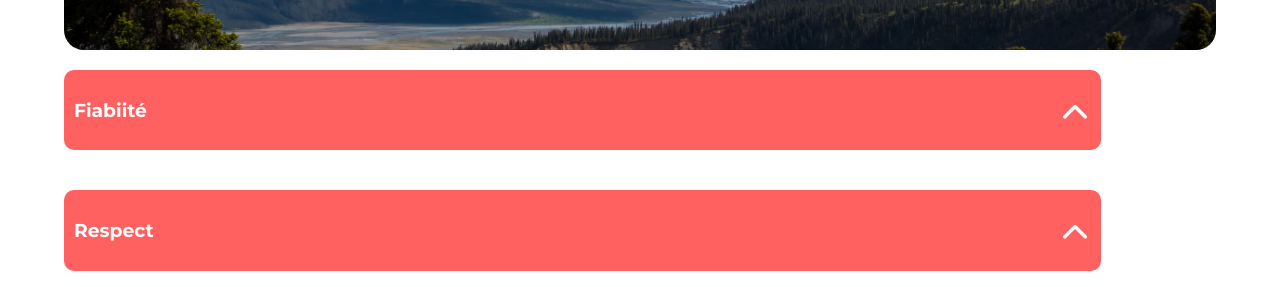
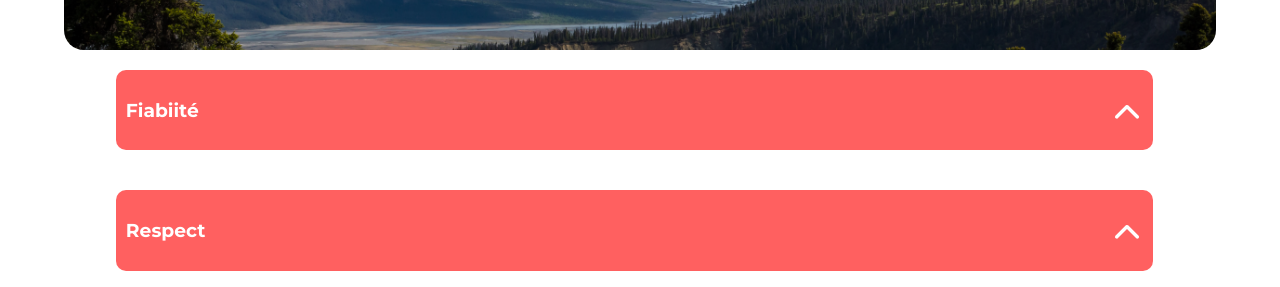
Before and after one commit to GuillaumeDon/kasa, a React (Create React App) app: page /about in a window 1280 px wide. Shown: the part 513-800 px from the top of the page. Built offline with nearby package versions, Linux system fonts and the light colour scheme.

Commit message:
finaisation du about

```diff
--- a/src/pages/About/_about.scss
+++ b/src/pages/About/_about.scss
@@ -16,9 +16,19 @@
   &-header{
     display: flex;
     align-items: center;
-    width: 100%;
+    width: 90%;
+    position: relative;
+    left: 5%;
     padding: 10px;
+
   }
+  &-content{
+    width: 90%;
+    position: relative;
+    left: 5%;
+
+  }
+
 
 }
 
@@ -34,10 +44,17 @@
     margin-bottom: 20px;
     &-header{
       width: 100%;
+      position: relative;
+      left: 5%;
+
+    }
+
+    &-content{
+      width: 100%;
+      position: relative;
+      left: 5%;
 
     }
 
 
-
-
 }}
--- a/src/styles/main.css
+++ b/src/styles/main.css
@@ -363,8 +363,15 @@ a {
 .collapse-container-header {
   display: flex;
   align-items: center;
-  width: 100%;
+  width: 90%;
+  position: relative;
+  left: 5%;
   padding: 10px;
+}
+.collapse-container-content {
+  width: 90%;
+  position: relative;
+  left: 5%;
 }
 
 @media screen and (min-width: 768px) {
@@ -374,6 +381,13 @@ a {
   }
   .collapse-container-header {
     width: 100%;
+    position: relative;
+    left: 5%;
+  }
+  .collapse-container-content {
+    width: 100%;
+    position: relative;
+    left: 5%;
   }
 }
 .error-container {
```
Also changed, not shown: 1 other file (tests, documents, lock files or other folders).
